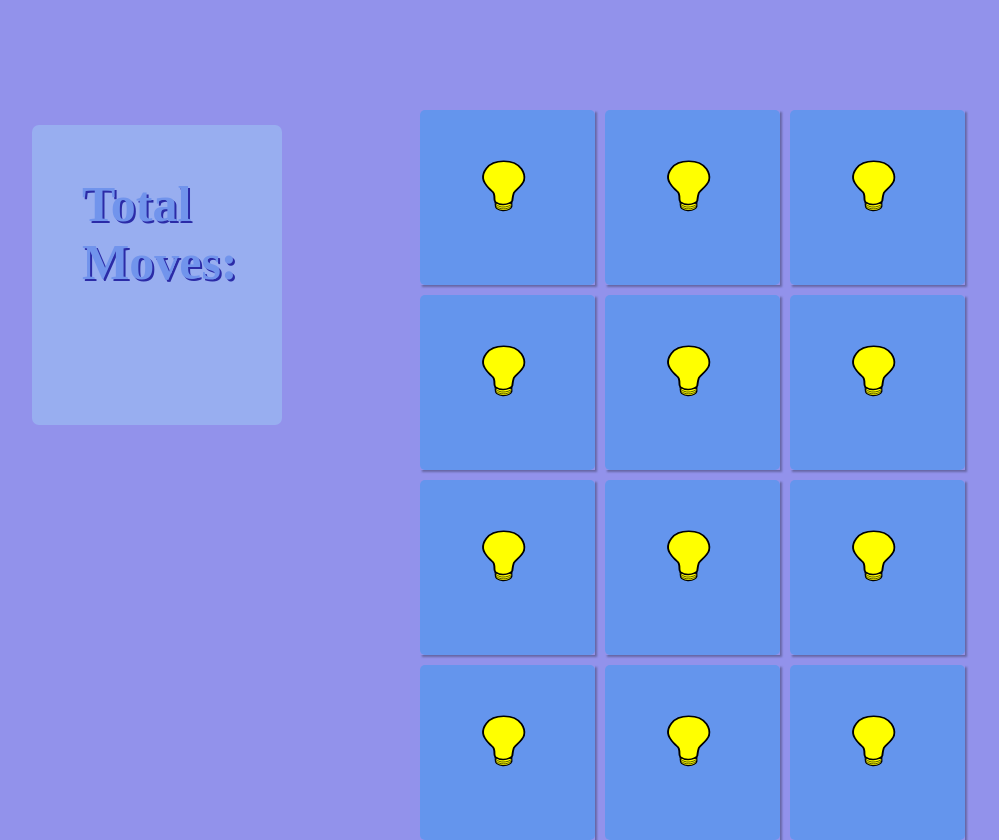
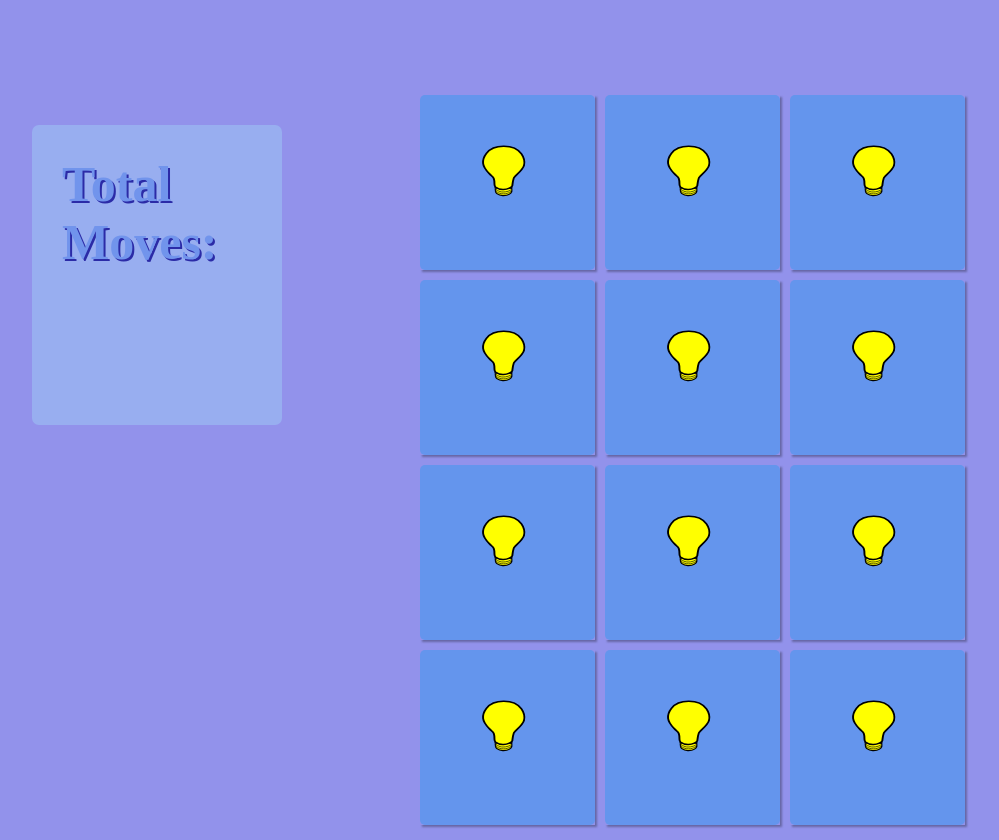
Before and after one commit to TravisExline/Memory-Game, a website: page memory-game/index.html in a window 1280 px wide. Shown: the whole page, without its empty margins (93-1092 px from the left). Drawn offline with Linux system fonts and the light colour scheme.

Commit message:
working on weird correct answer movement

```diff
--- a/memory-game/style.css
+++ b/memory-game/style.css
@@ -15,7 +15,7 @@ body {
     font-size: 35px;
     font-style: italic;
     padding-left: 170px;
-    padding-bottom: 25px;
+    padding-bottom: 10px;
 }
 
 .cards-section {
@@ -72,7 +72,7 @@ body {
     height: 300px;
     margin-top: 125px;
     margin-left: 125px;
-    padding: 50px;
+    padding: 30px;
     color: cornflowerblue;
     background-color: rgb(155, 186, 243);
     opacity: .7;
```
